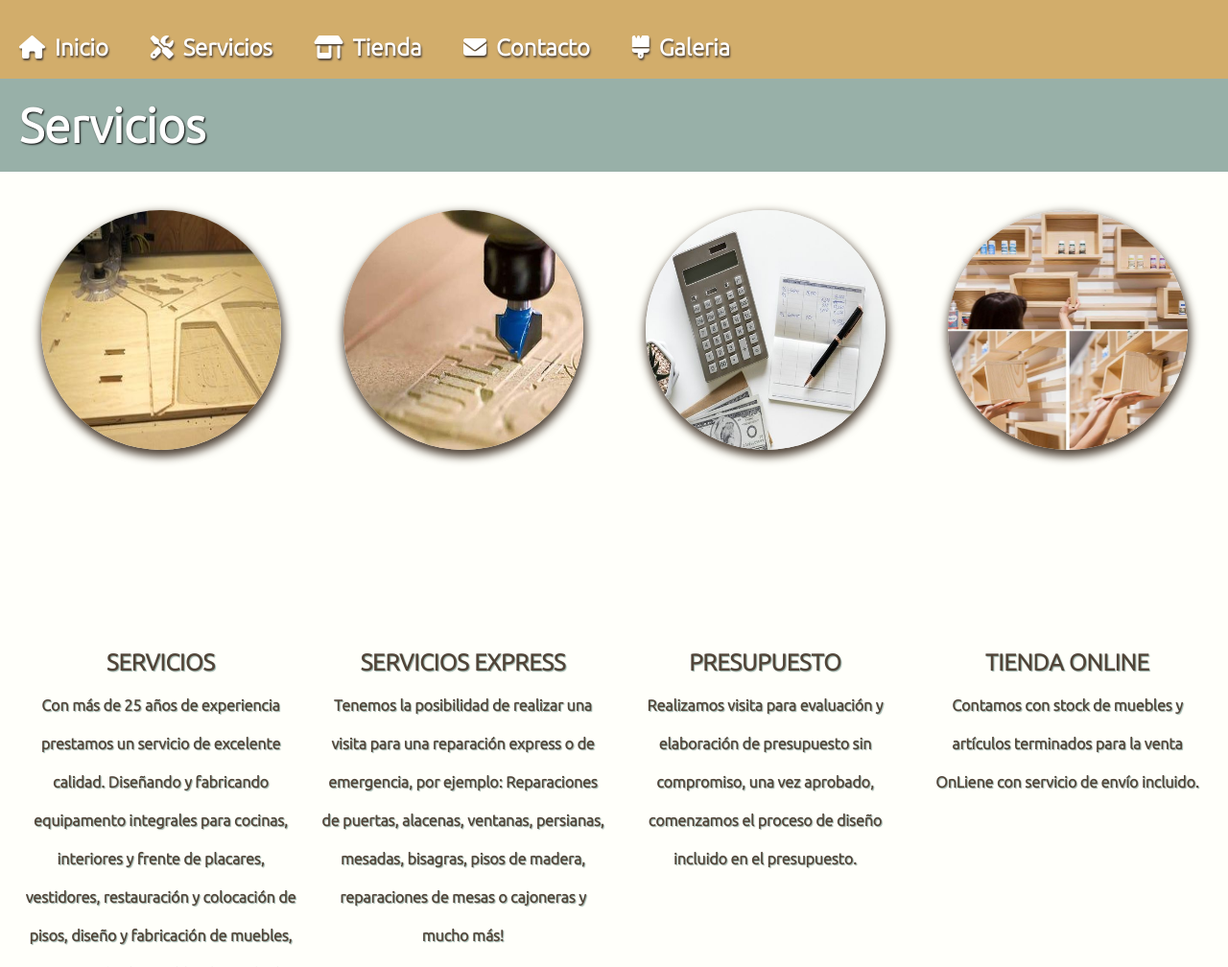
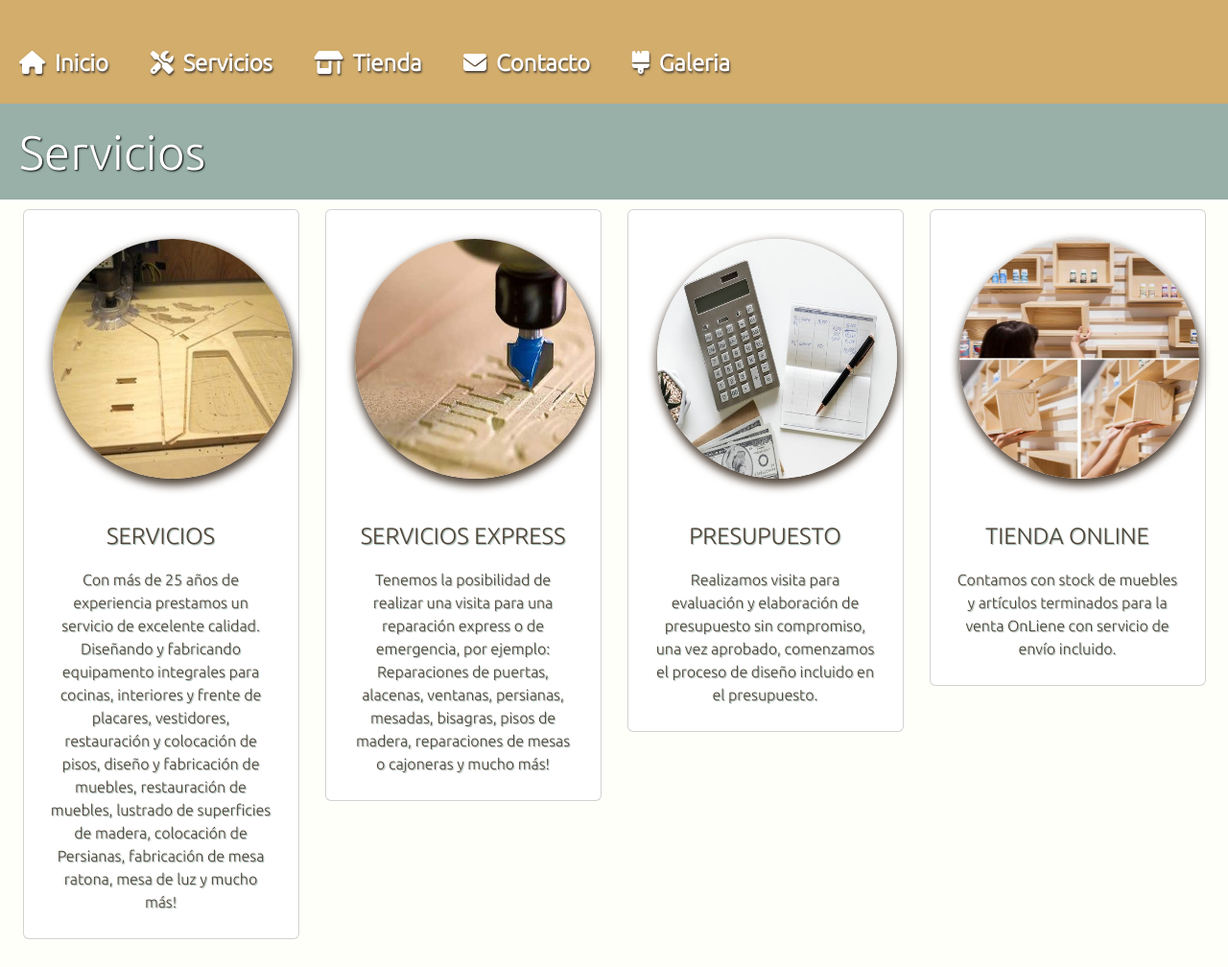
Before and after one commit to pfbanco/capibara.banco, a plain HTML site: page servicios.html in a window 1280 px wide. Shown: the top 1008 px of the page at 96% size. Drawn offline with nearby package versions, Linux system fonts and the light colour scheme.

Commit message:
Servicios maquetados con Boostrap, link boostrap

```diff
--- a/servicios.html
+++ b/servicios.html
@@ -5,14 +5,20 @@
     <meta http-equiv="X-UA-Compatible" content="IE=edge">
     <meta name="viewport" content="width=device-width, initial-scale=1.0">
     <meta name="keywords" content="Tienda capibara, router cnc, trabajos en madera">
-    <link rel="stylesheet" type="text/css" href="./style/style.css">
     <link rel="preconnect" href="https://fonts.googleapis.com">
     <link rel="preconnect" href="https://fonts.gstatic.com" crossorigin>
     <link href="https://fonts.googleapis.com/css2?family=Ubuntu:wght@300&display=swap" rel="stylesheet">
     <link rel="stylesheet" href="https://cdnjs.cloudflare.com/ajax/libs/font-awesome/6.1.1/css/all.min.css" integrity="sha512-KfkfwYDsLkIlwQp6LFnl8zNdLGxu9YAA1QvwINks4PhcElQSvqcyVLLD9aMhXd13uQjoXtEKNosOWaZqXgel0g==" crossorigin="anonymous" referrerpolicy="no-referrer" />
     <meta nema="author" content="Pedro Francisco Banco">
     <link rel="shortcut icon" href="./resourse/images/favicon/favicon.ico" type="image/x-icon">
+    <link
+    href="https://cdn.jsdelivr.net/npm/bootstrap@5.2.0/dist/css/bootstrap.min.css"
+    rel="stylesheet"
+    integrity="sha384-gH2yIJqKdNHPEq0n4Mqa/HGKIhSkIHeL5AyhkYV8i59U5AR6csBvApHHNl/vI1Bx"
+    crossorigin="anonymous"
+    />
     <title>Servicios</title>
+    <link rel="stylesheet" type="text/css" href="./style/style.css">
 </head>
 <body>
     <header>
@@ -34,6 +40,38 @@
         </div>
     </header>
     <h1 class="tiendaTitulo">Servicios</h1>
+    <div class="ser_main">
+        <div class="card" style="width: 18rem;">
+            <img src="./resourse/images/servicios1.jpg" class="card-img-top" alt="...">
+            <div class="card-body">
+                <h3>SERVICIOS</h3>
+              <p class="card-text">Con más de 25 años de experiencia prestamos un servicio de excelente calidad. Diseñando y fabricando equipamento integrales para cocinas, interiores y frente de placares, vestidores, restauración y colocación de pisos, diseño y fabricación de muebles, restauración de muebles, lustrado de superficies de madera, colocación de Persianas, fabricación de mesa ratona, mesa de luz y mucho más!</p>
+            </div>
+          </div>
+          <div class="card" style="width: 18rem;">
+            <img src="./resourse/images/servicios2.jpg" class="card-img-top" alt="...">
+            <div class="card-body">
+                <h3>SERVICIOS EXPRESS</h3>
+              <p class="card-text">Tenemos la posibilidad de realizar una visita para una reparación express o de emergencia, por ejemplo: Reparaciones de puertas, alacenas, ventanas, persianas, mesadas, bisagras, pisos de madera, reparaciones de mesas o cajoneras y mucho más!</p>
+            </div>
+          </div>
+          <div class="card" style="width: 18rem;">
+            <img src="./resourse/images/servicios3.jpg" class="card-img-top" alt="...">
+            <div class="card-body">
+                <h3>PRESUPUESTO</h3>
+              <p class="card-text">Realizamos visita para evaluación y elaboración de presupuesto sin compromiso, una vez aprobado, comenzamos el proceso de diseño incluido en el presupuesto.</p>
+            </div>
+          </div>
+          <div class="card" style="width: 18rem;">
+            <img src="./resourse/images/servicios4.jpg" class="card-img-top" alt="...">
+            <div class="card-body">
+              <h3>TIENDA ONLINE</h3>
+              <p class="card-text">Contamos con stock de muebles y artículos terminados para la venta OnLiene con servicio de envío incluido.</p>
+            </div>
+          </div>
+    </div>
+
+    <!--
     <main>
         <div class="ser_main">
             <div class="img_serv1"><img src="./resourse/images/servicios1.jpg" alt="portafolio1"></div>
@@ -44,9 +82,8 @@
             <div class="tit_serv3"><h3>PRESUPUESTO</h3><p>Realizamos visita para evaluación y elaboración de presupuesto sin compromiso, una vez aprobado, comenzamos el proceso de diseño incluido en el presupuesto.</p></div>
             <div class="img_serv4"><img src="./resourse/images/servicios4.jpg" alt="portafolio3"></div>
             <div class="tit_serv4"><h3>TIENDA ONLINE</h3><p>Contamos con stock de muebles y artículos terminados para la venta OnLiene con servicio de envío incluido.</p></div>
-
         </div>
-    </main>
+    </main>-->
     <footer>
         <div class="divFooter">
             <div>
@@ -67,5 +104,10 @@
         </div>
         <p>Copyrigth ©. Todos los derechos resevados. Argentina, 2022.</p>
     </footer>
+    <script
+    src="https://cdn.jsdelivr.net/npm/bootstrap@5.2.0/dist/js/bootstrap.bundle.min.js"
+    integrity="sha384-A3rJD856KowSb7dwlZdYEkO39Gagi7vIsF0jrRAoQmDKKtQBHUuLZ9AsSv4jD4Xa"
+    crossorigin="anonymous"
+  ></script>
 </body>
 </html>
--- a/style/style.css
+++ b/style/style.css
@@ -353,10 +353,13 @@ body{
         margin: 30px;
         box-shadow: 1px 5px 10px 2px#514438;
         border-radius: 50%;
+        display: block;
+        margin-left: auto;
+        margin-right: auto;
     }
-
     .ser_main{
         display: grid;
+        justify-content: center;
         text-align: center;
         font-size: 14px;
         color: #514438;
@@ -826,7 +829,7 @@ body{
     .ser_main{
         display: grid;
         grid-template-columns: 1fr 1fr;
-        align-items: center;
+        justify-items: center;
         text-align: center;
         font-size: 14px;
         color: #514438;
@@ -995,7 +998,6 @@ body{
     .ser_main{
         display: grid;
         grid-template-columns: 1fr 1fr 1fr 1fr;
-        grid-template-rows: 1fr 1fr;
         align-items: start;
     }
     .img_serv1{
```
Also changed, not shown: contacto.html (+12 -1 lines), galeria.html (+12 -1 lines), index.html (+1 -1 lines).
